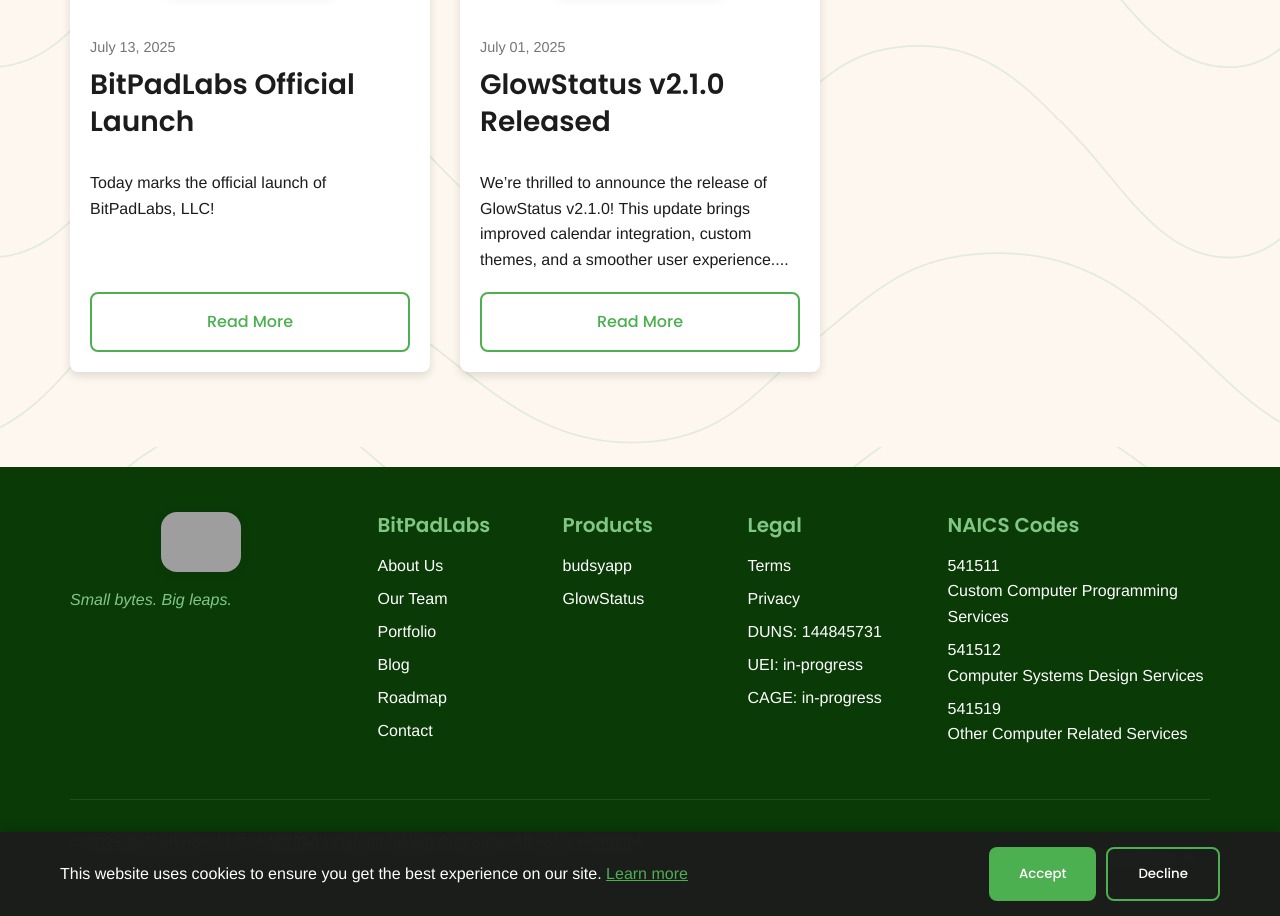
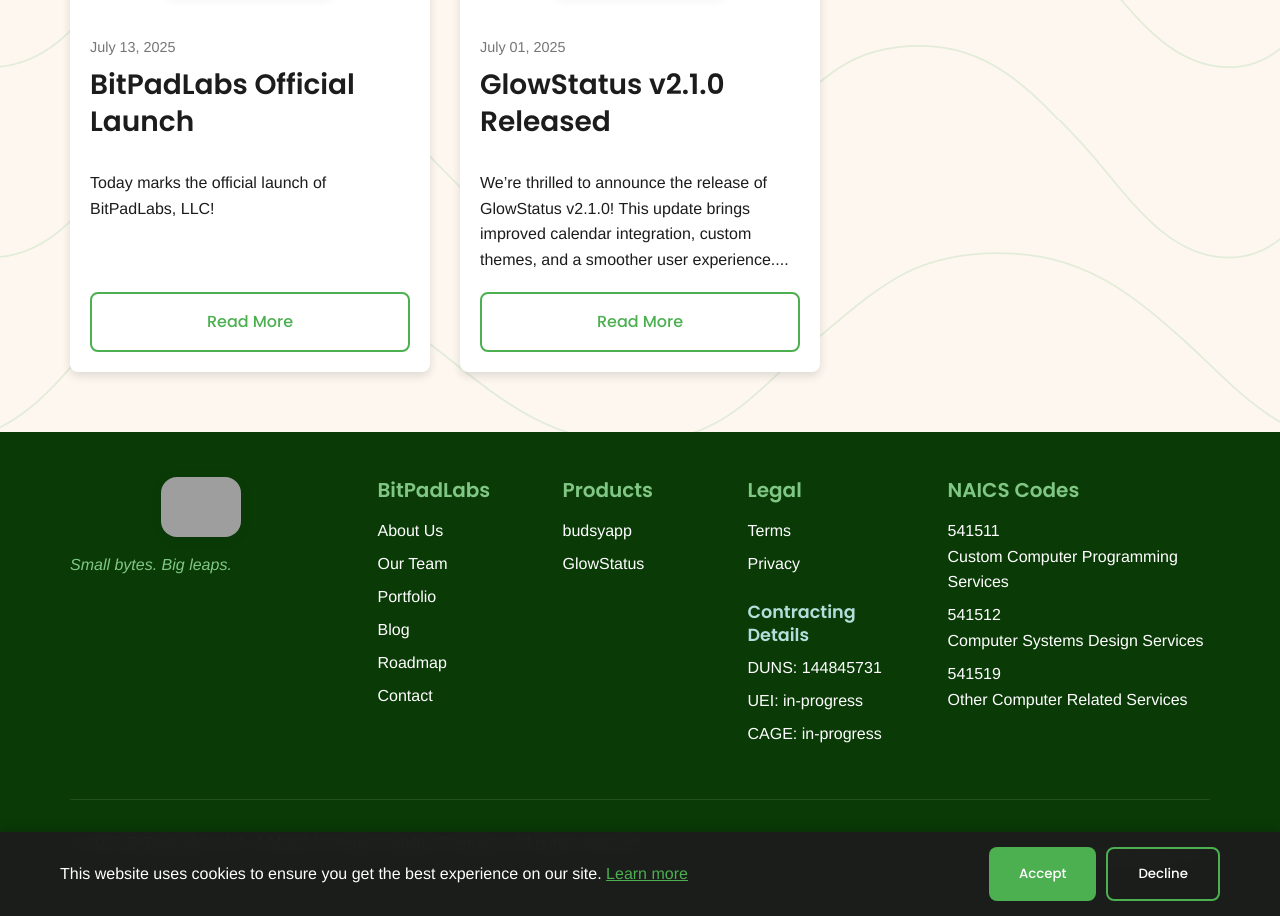
Before and after one commit to BitPadLabs/BitPadLabs-Site, a Jekyll site: the page built from blog.html, in a window 1280 px wide and 1379 px high, cut to the strip 463-1379 px from the top of the window. Built offline with Jekyll 4.4.1, drawn with Linux system fonts in a browser that asks for light colours; grey boxes are pictures that could not be loaded.

Commit message:
Add styled Contracting Details section to footer
Moved DUNS, UEI, and CAGE information into a new 'Contracting Details' section in the footer with improved styling and a heading for better visibility and organization.

```diff
--- a/_includes/footer.html
+++ b/_includes/footer.html
@@ -32,10 +32,15 @@
           <ul>
             <li><a href="{{ site.baseurl }}/terms">Terms</a></li>
             <li><a href="{{ site.baseurl }}/privacy">Privacy</a></li>
-            <li>DUNS: {{ site.duns }}</li>
-            <li>UEI: {{ site.uei }}</li>
-            <li>CAGE: {{ site.cage }}</li>
           </ul>
+          <div class="contracting-details" style="margin-top: 1.5em;">
+            <h5 style="margin-bottom: 0.5em; color: #b2dfdb; font-size: 1.1em;">Contracting Details</h5>
+            <ul style="list-style: none; padding-left: 0;">
+              <li>DUNS: {{ site.duns }}</li>
+              <li>UEI: {{ site.uei }}</li>
+              <li>CAGE: {{ site.cage }}</li>
+            </ul>
+          </div>
         </div>
       </div>
 
```
